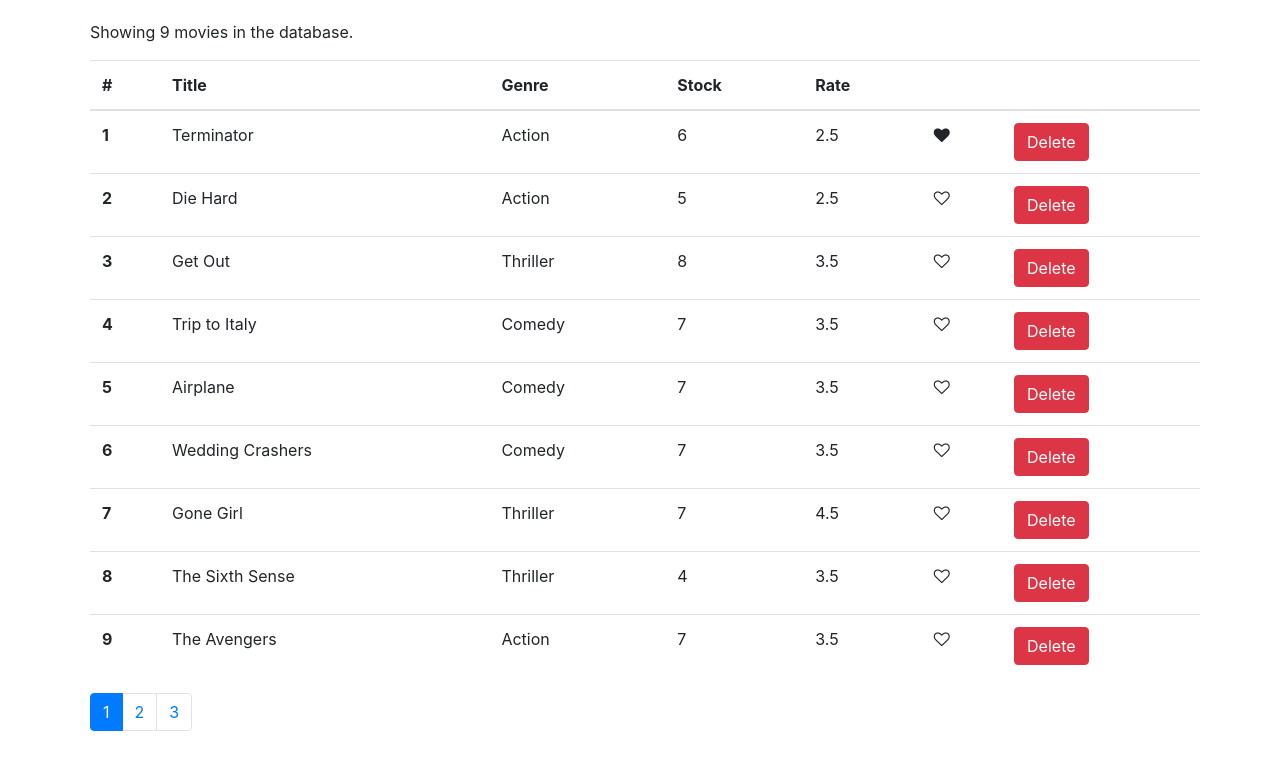
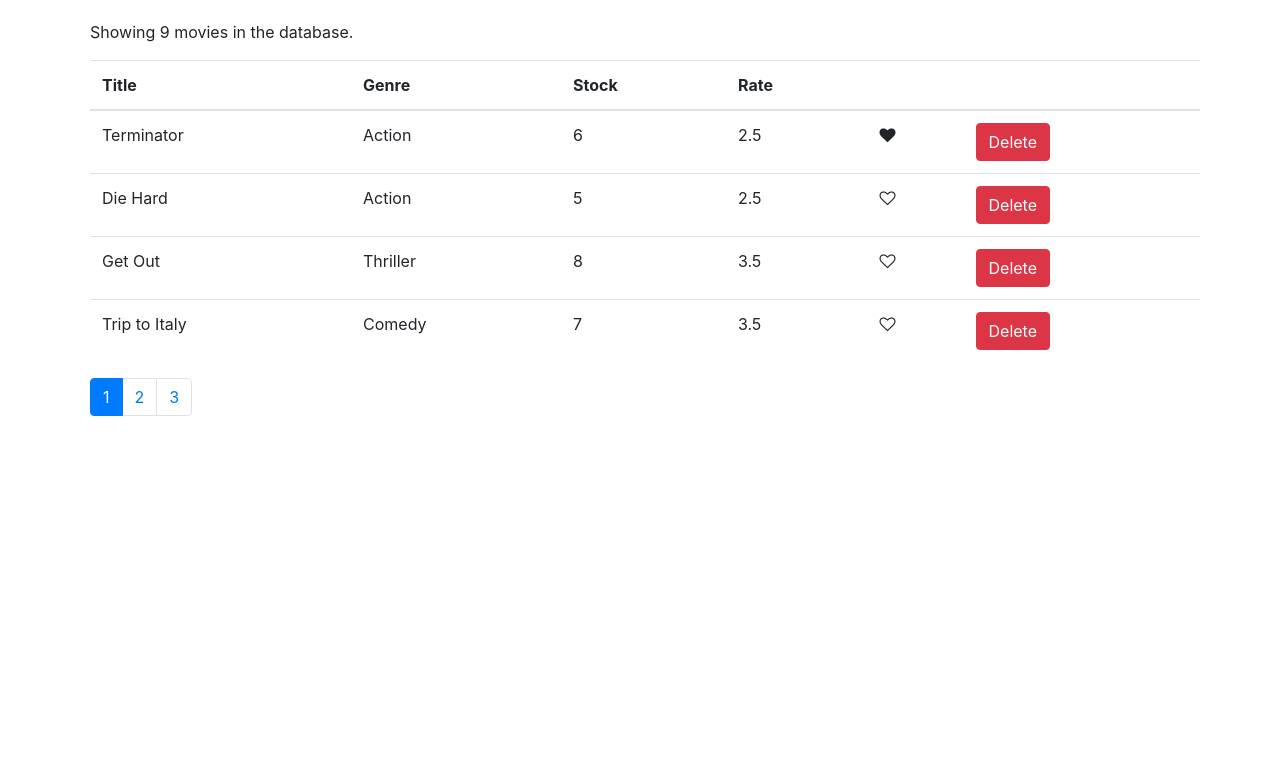
Before and after one commit to NathanFee/vidly, a React (Create React App) app: page / in a window 1280 px wide. Shown: the top 770 px of the page. Built offline with nearby package versions, Linux system fonts and the light colour scheme.

Commit message:
Adds utils file and paginate function
- The paginate function takes all the movies, the current page and the
  number of movies per page.
- It returns an array of movies to be rendered on the given page.

```diff
--- a/src/components/Movies.jsx
+++ b/src/components/Movies.jsx
@@ -2,6 +2,7 @@
 import { getMovies } from "../services/fakeMovieService.js";
 import Liked from "./common/like";
 import Pagination from "./common/pagination.jsx";
+import { paginate } from "../utils/paginate";
 
 class Movies extends Component {
   state = {
@@ -30,16 +31,15 @@
 
   render() {
     const { length: count } = this.state.movies;
-    const { pageSize, currentPage } = this.state;
+    const { pageSize, currentPage, movies: allMovies } = this.state;
     if (count === 0) return "There are no movies in the database.";
-    const movies = "";
+    const movies = paginate(allMovies, currentPage, pageSize);
     return (
       <Fragment>
         <p>Showing {count} movies in the database.</p>
         <table className="table">
           <thead>
             <tr>
-              <th>#</th>
               <th>Title</th>
               <th>Genre</th>
               <th>Stock</th>
@@ -49,10 +49,9 @@
             </tr>
           </thead>
           <tbody>
-            {this.state.movies.map((movie, i) => {
+            {movies.map((movie, i) => {
               return (
                 <tr key={movie._id}>
-                  <th>{i + 1}</th>
                   <td>{movie.title}</td>
                   <td>{movie.genre.name}</td>
                   <td>{movie.numberInStock}</td>
--- /dev/null
+++ b/src/utils/paginate.js
@@ -0,0 +1,9 @@
+import _ from "lodash";
+
+export function paginate(items, pageNumber, pageSize) {
+  const startIndex = (pageNumber - 1) * pageSize;
+  return _(items)
+    .slice(startIndex)
+    .take(pageSize)
+    .value();
+}
```
